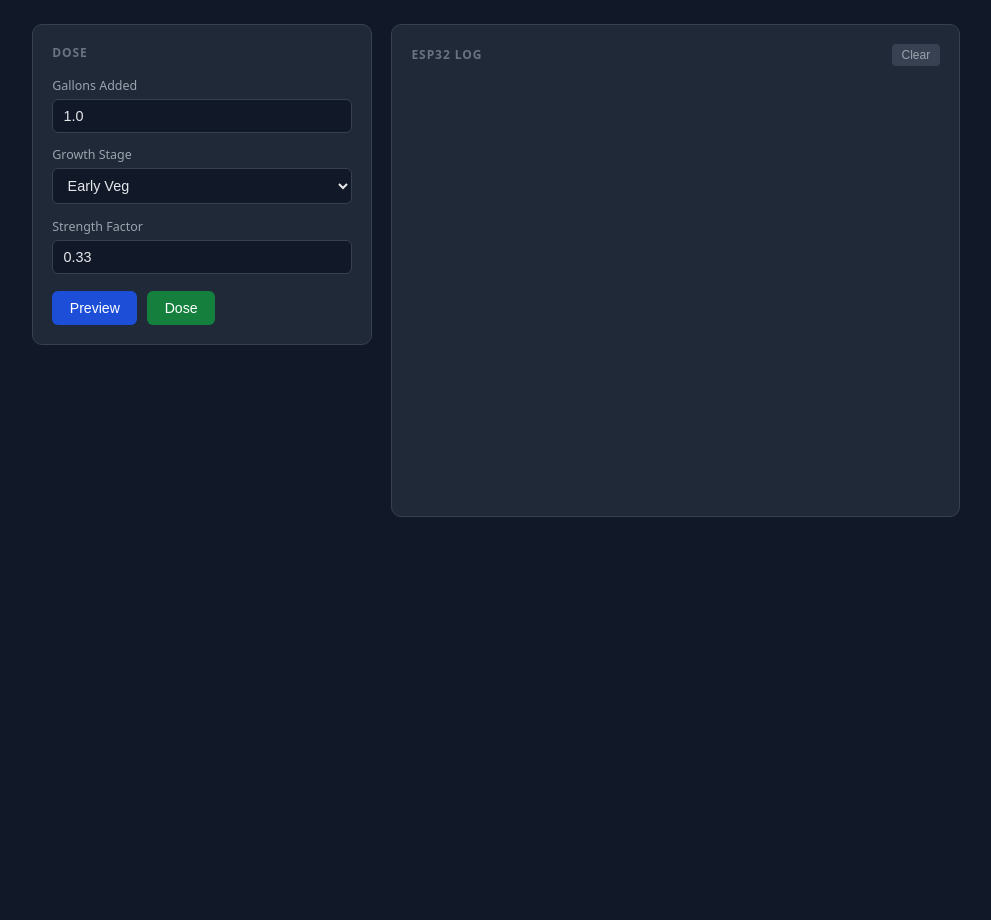
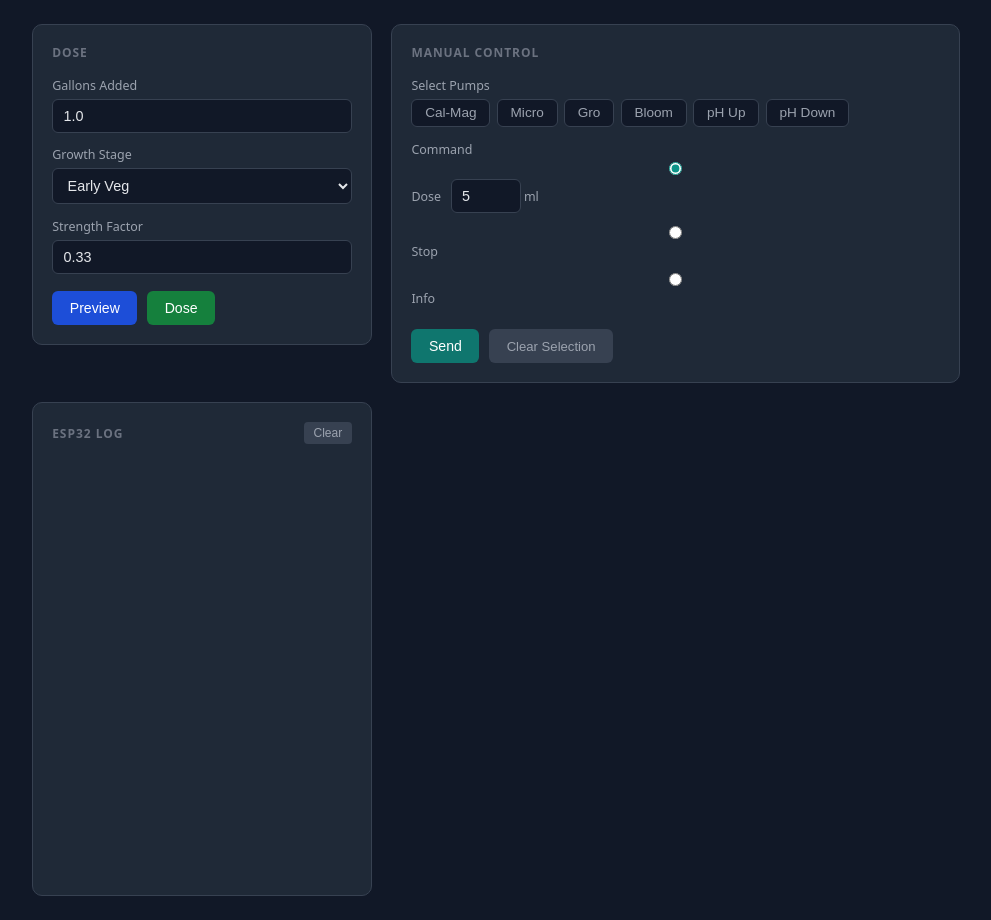
Before and after one commit to Abiel5/doser-ui, a Flask app: page / in a window 1280 px wide. Shown: the part 55-975 px from the top of the page, without its empty margins (144-1135 px from the left). Before the commit the page ends 572 px from the top, so only its background shows below. Run offline with Flask 3, Linux system fonts and the light colour scheme; data that the repository does not hold is empty.

Commit message:
Add manual pump control — per-pump command UI with multi-select

```diff
--- a/app.py
+++ b/app.py
@@ -28,7 +28,7 @@ from config import (
 
 app = Flask(__name__)
 
-# ── SSE broadcast ─────────────────────────────────────────────────────────────
+# ── SSE broadcast ─────────────────────────────────────────────────────
 # Each connected browser gets its own queue; broadcast pushes to all of them.
 _sse_clients: list[queue.Queue] = []
 _sse_lock = threading.Lock()
@@ -47,7 +47,7 @@ def broadcast(data: dict) -> None:
             _sse_clients.remove(q)
 
 
-# ── MQTT client ───────────────────────────────────────────────────────────────
+# ── MQTT client ──────────────────────────────────────────────────────
 _mqtt = mqtt.Client(client_id="doser-ui", protocol=mqtt.MQTTv311)
 
 
@@ -88,7 +88,7 @@ def start_mqtt() -> None:
     _mqtt.loop_start()
 
 
-# ── Nutrient math ─────────────────────────────────────────────────────────────
+# ── Nutrient math ─────────────────────────────────────────────────────
 def compute_doses(gallons: float, stage: str, strength: float) -> dict:
     recipe = STAGE_RECIPES[stage]
     return {
@@ -155,14 +155,29 @@ def _parse_form(data: dict) -> tuple:
     return gallons, stage, strength, system_id
 
 
-# ── Routes ────────────────────────────────────────────────────────────────────
+# ── Routes ───────────────────────────────────────────────────────────────
+PUMP_LABELS = {
+    "calmag": "Cal-Mag",
+    "micro":  "Micro",
+    "gro":    "Gro",
+    "bloom":  "Bloom",
+    "phup":   "pH Up",
+    "phdown": "pH Down",
+}
+
+PUMP_ORDER = ["calmag", "micro", "gro", "bloom", "phup", "phdown"]
+
+
 @app.route("/")
 def index():
+    system = SYSTEMS[0]
+    pumps = [{"id": pid, "label": PUMP_LABELS.get(pid, pid)} for pid in PUMP_ORDER if pid in system["pumps"].values()]
     return render_template(
         "index.html",
         systems=SYSTEMS,
         stages=STAGE_LABELS,
         default_strength=DEFAULT_STRENGTH,
+        pumps=pumps,
         delays={
             "calmag": DELAY_CALMAG_SEC,
             "micro":  DELAY_MICRO_SEC,
@@ -212,6 +227,52 @@ def abort():
     return jsonify({"ok": True})
 
 
+@app.route("/command", methods=["POST"])
+def command():
+    data = request.json
+    pump_ids = data.get("pump_ids", [])
+    cmd = data.get("cmd", "").strip()
+
+    if not pump_ids:
+        return jsonify({"error": "no pumps selected"}), 400
+    if not cmd:
+        return jsonify({"error": "no command specified"}), 400
+
+    valid_pumps = {pid for s in SYSTEMS for pid in s["pumps"].values()}
+    invalid = [p for p in pump_ids if p not in valid_pumps]
+    if invalid:
+        return jsonify({"error": "unknown pump_ids: {}".format(invalid)}), 400
+
+    c = cmd.upper()
+    is_motor_dose = c.startswith("D,") or c.startswith("DS,") or c.startswith("DC,") or c == "R"
+
+    if len(pump_ids) > 1 and is_motor_dose:
+        payload = {
+            "v": 1,
+            "type": "pump_batch",
+            "batch_id": "manual-{}".format(uuid4().hex[:8]),
+            "options": {"stop_on_error": False},
+            "commands": [
+                {"item_id": "step-{}".format(i + 1), "pump_id": pid, "cmd": cmd}
+                for i, pid in enumerate(pump_ids)
+            ],
+        }
+        _mqtt.publish(MQTT_CMD_TOPIC, json.dumps(payload))
+        broadcast({"type": "ui_event", "state": "batch_sent", "batch_id": payload["batch_id"], "ts": _ts()})
+    else:
+        for pid in pump_ids:
+            payload = {
+                "v": 1,
+                "pump_id": pid,
+                "cmd": cmd,
+                "request_id": "manual-{}".format(uuid4().hex[:6]),
+                "options": {"queue_if_busy": True},
+            }
+            _mqtt.publish(MQTT_CMD_TOPIC, json.dumps(payload))
+
+    return jsonify({"ok": True, "pump_ids": pump_ids, "cmd": cmd})
+
+
 @app.route("/stream")
 def stream():
     """SSE endpoint — each browser connection gets its own message queue."""
@@ -221,7 +282,6 @@ def stream():
 
     def generate():
         try:
-            # Greet the new connection
             yield "data: {}\n\n".format(
                 json.dumps({"type": "ui_event", "state": "stream_connected", "ts": _ts()})
             )
--- a/templates/index.html
+++ b/templates/index.html
@@ -58,7 +58,6 @@
       margin-bottom: 1rem;
     }
 
-    /* System selector */
     .system-selector { display: flex; gap: 0.5rem; flex-wrap: wrap; margin-bottom: 1.1rem; }
     .system-btn {
       padding: 0.35rem 0.9rem;
@@ -71,7 +70,6 @@
     }
     .system-btn.active { border-color: #38bdf8; color: #38bdf8; background: #0c2b40; }
 
-    /* Form fields */
     .field { margin-bottom: 0.85rem; }
     .field label { display: block; font-size: 0.78rem; color: #9ca3af; margin-bottom: 0.3rem; }
     .field input, .field select {
@@ -89,7 +87,6 @@
     }
     .field select option { background: #1f2937; }
 
-    /* Buttons */
     .actions { display: flex; gap: 0.6rem; margin-top: 1.1rem; flex-wrap: wrap; }
     button {
       padding: 0.55rem 1.1rem;
@@ -108,8 +105,26 @@
     .btn-abort { background: #991b1b; color: #fff; display: none; }
     .btn-abort.visible { display: inline-block; }
     .btn-abort:not(:disabled):hover { background: #b91c1c; }
+    .btn-send { background: #0f766e; color: #fff; }
+    .btn-send:not(:disabled):hover { background: #0d9488; }
+    .btn-clear-sel { background: #374151; color: #9ca3af; font-size: 0.82rem; }
+    .btn-clear-sel:hover { background: #4b5563; }
 
-    /* Preview table */
+    .pump-grid { display: flex; flex-wrap: wrap; gap: 0.4rem; margin-top: 0.3rem; }
+    .pump-btn {
+      padding: 0.35rem 0.8rem;
+      border-radius: 6px;
+      border: 1px solid #374151;
+      background: #111827;
+      color: #9ca3af;
+      font-size: 0.85rem;
+      cursor: pointer;
+    }
+    .pump-btn.selected { border-color: #0d9488; color: #2dd4bf; background: #042f2e; }
+    .cmd-options { display: flex; flex-direction: column; gap: 0.5rem; margin-top: 0.3rem; }
+    .cmd-radio { display: flex; align-items: center; gap: 0.4rem; font-size: 0.88rem; color: #d1d5db; cursor: pointer; }
+    .cmd-radio input[type=radio] { accent-color: #0d9488; }
+
     #preview-panel { margin-top: 1.1rem; display: none; }
     #preview-panel.visible { display: block; }
     .preview-title { font-size: 0.75rem; color: #6b7280; text-transform: uppercase; letter-spacing: 0.06em; margin-bottom: 0.5rem; }
@@ -121,7 +136,6 @@
     .dose-table tr:nth-child(even) { background: #111827; }
     .dose-table .total td { border-top: 1px solid #374151; padding-top: 0.45rem; font-weight: 600; color: #fff; }
 
-    /* Log panel */
     .log-header { display: flex; justify-content: space-between; align-items: center; margin-bottom: 0.7rem; }
     .btn-clear {
       padding: 0.25rem 0.6rem;
@@ -145,7 +159,6 @@
     }
     .log-entry { padding: 0.1rem 0.2rem; border-bottom: 1px solid #1f2937; }
     .log-entry .ts { color: #374151; }
-
     .log-entry.ui        { color: #fbbf24; }
     .log-entry.running   { color: #38bdf8; }
     .log-entry.completed { color: #4ade80; }
@@ -168,12 +181,10 @@
 </header>
 
 <main>
-  <!-- ── Left: Dose Form ───────────────────────────────────────────────── -->
   <div class="card">
     <div class="card-title">Dose</div>
 
     {% if systems | length > 1 %}
-    <div class="card-title" style="margin-bottom:0.4rem">System</div>
     <div class="system-selector" id="system-selector">
       {% for s in systems %}
       <button class="system-btn {% if loop.first %}active{% endif %}"
@@ -182,7 +193,6 @@
       {% endfor %}
     </div>
     {% else %}
-    <!-- Single system: keep the id in a hidden field, no selector shown -->
     <input type="hidden" id="single-system-id" value="{{ systems[0].id }}">
     {% endif %}
 
@@ -190,7 +200,6 @@
       <label>Gallons Added</label>
       <input type="number" id="gallons" value="1.0" min="0.1" step="0.5">
     </div>
-
     <div class="field">
       <label>Growth Stage</label>
       <select id="stage">
@@ -199,7 +208,6 @@
         {% endfor %}
       </select>
     </div>
-
     <div class="field">
       <label>Strength Factor</label>
       <input type="number" id="strength" value="{{ default_strength }}" min="0.01" max="1.0" step="0.01">
@@ -219,8 +227,41 @@
     </div>
   </div>
 
-  <!-- ── Right: Live Log ──────────────────────────────────────────────── -->
   <div class="card">
+    <div class="card-title">Manual Control</div>
+
+    <div class="field">
+      <label>Select Pumps</label>
+      <div class="pump-grid">
+        {% for pump in pumps %}
+        <button class="pump-btn" data-id="{{ pump.id }}" onclick="togglePump(this)">{{ pump.label }}</button>
+        {% endfor %}
+      </div>
+    </div>
+
+    <div class="field">
+      <label>Command</label>
+      <div class="cmd-options">
+        <label class="cmd-radio">
+          <input type="radio" name="cmd_type" value="dose" checked> Dose
+          <input type="number" id="cmd-ml" value="5" min="0.1" step="0.5" style="width:70px;margin-left:0.4rem"> ml
+        </label>
+        <label class="cmd-radio">
+          <input type="radio" name="cmd_type" value="stop"> Stop
+        </label>
+        <label class="cmd-radio">
+          <input type="radio" name="cmd_type" value="info"> Info
+        </label>
+      </div>
+    </div>
+
+    <div class="actions">
+      <button class="btn-send" onclick="sendCommand()">Send</button>
+      <button class="btn-clear-sel" onclick="clearPumpSelection()">Clear Selection</button>
+    </div>
+  </div>
+
+  <div class="card" style="grid-row: span 2;">
     <div class="log-header">
       <div class="card-title" style="margin-bottom:0">ESP32 Log</div>
       <button class="btn-clear" onclick="clearLog()">Clear</button>
@@ -232,10 +273,8 @@
 <script>
   const DELAYS = {{ delays | tojson }};
   const NUTRIENT_LABELS = {calmag:'Cal-Mag', micro:'Micro', gro:'Gro', bloom:'Bloom'};
-
   let activeBatchId = null;
 
-  // ── System selection ────────────────────────────────────────────────────────
   function selectSystem(btn) {
     document.querySelectorAll('.system-btn').forEach(b => b.classList.remove('active'));
     btn.classList.add('active');
@@ -248,28 +287,19 @@
     return hidden ? hidden.value : 'tent1';
   }
 
-  // ── Form data ───────────────────────────────────────────────────────────────
   function getFormData() {
     const gallons  = parseFloat(document.getElementById('gallons').value);
     const stage    = document.getElementById('stage').value;
     const strength = parseFloat(document.getElementById('strength').value);
-
-    if (isNaN(gallons) || gallons <= 0)          { alert('Enter a valid gallons value.'); return null; }
+    if (isNaN(gallons) || gallons <= 0) { alert('Enter a valid gallons value.'); return null; }
     if (isNaN(strength) || strength <= 0 || strength > 1) { alert('Strength must be between 0 and 1.'); return null; }
-
     return { gallons, stage, strength, system_id: getSystemId() };
   }
 
-  // ── Preview ─────────────────────────────────────────────────────────────────
   async function previewDose() {
     const body = getFormData();
     if (!body) return;
-
-    const resp = await fetch('/preview', {
-      method: 'POST',
-      headers: { 'Content-Type': 'application/json' },
-      body: JSON.stringify(body),
-    });
+    const resp = await fetch('/preview', { method: 'POST', headers: { 'Content-Type': 'application/json' }, body: JSON.stringify(body) });
     const data = await resp.json();
     if (data.error) { alert(data.error); return; }
     renderPreview(data);
@@ -277,61 +307,28 @@
 
   function renderPreview(data) {
     const nutrients = ['calmag', 'micro', 'gro', 'bloom'];
-    const rows = nutrients.map(k => `
-      <tr>
-        <td class="lbl">${NUTRIENT_LABELS[k]}</td>
-        <td class="val">${data.doses[k].toFixed(2)} ml</td>
-        <td class="delay">→ ${data.delays[k]}s</td>
-      </tr>`).join('');
-
-    document.getElementById('preview-body').innerHTML = rows + `
-      <tr class="total">
-        <td class="lbl">Total</td>
-        <td class="val">${data.total_ml.toFixed(2)} ml</td>
-        <td></td>
-      </tr>`;
-
+    const rows = nutrients.map(k => `<tr><td class="lbl">${NUTRIENT_LABELS[k]}</td><td class="val">${data.doses[k].toFixed(2)} ml</td><td class="delay">→ ${data.delays[k]}s</td></tr>`).join('');
+    document.getElementById('preview-body').innerHTML = rows + `<tr class="total"><td class="lbl">Total</td><td class="val">${data.total_ml.toFixed(2)} ml</td><td></td></tr>`;
     document.getElementById('preview-panel').classList.add('visible');
   }
 
-  // ── Dose ────────────────────────────────────────────────────────────────────
   async function sendDose() {
     const body = getFormData();
     if (!body) return;
-
     const btn = document.getElementById('dose-btn');
     btn.disabled = true;
-
-    const resp = await fetch('/dose', {
-      method: 'POST',
-      headers: { 'Content-Type': 'application/json' },
-      body: JSON.stringify(body),
-    });
+    const resp = await fetch('/dose', { method: 'POST', headers: { 'Content-Type': 'application/json' }, body: JSON.stringify(body) });
     const data = await resp.json();
-
-    if (data.error) {
-      alert(data.error);
-      btn.disabled = false;
-      return;
-    }
-
+    if (data.error) { alert(data.error); btn.disabled = false; return; }
     activeBatchId = data.batch_id;
     document.getElementById('abort-btn').classList.add('visible');
-
-    // Show preview from the response doses
-    renderPreview({
-      doses: data.doses,
-      total_ml: Object.values(data.doses).reduce((a, b) => a + b, 0),
-      delays: DELAYS,
-    });
+    renderPreview({ doses: data.doses, total_ml: Object.values(data.doses).reduce((a, b) => a + b, 0), delays: DELAYS });
   }
 
-  // ── Abort ───────────────────────────────────────────────────────────────────
   async function abortBatch() {
     await fetch('/abort', { method: 'POST' });
   }
 
-  // ── Log ─────────────────────────────────────────────────────────────────────
   function appendLog(text, cssClass) {
     const log = document.getElementById('log');
     const el = document.createElement('div');
@@ -344,78 +341,36 @@
   function formatMsg(msg) {
     const ts = `<span class="ts">[${msg._ts || '??:??:??'}]</span> `;
     const type = msg.type;
-
     if (type === 'ui_event') {
-      const map = {
-        mqtt_connected:    'MQTT connected',
-        mqtt_disconnected: 'MQTT disconnected',
-        mqtt_error:        `MQTT error rc=${msg.rc}`,
-        batch_sent:        `Batch sent → ${msg.batch_id}`,
-        stream_connected:  'Log stream connected',
-      };
+      const map = { mqtt_connected: 'MQTT connected', mqtt_disconnected: 'MQTT disconnected', mqtt_error: `MQTT error rc=${msg.rc}`, batch_sent: `Batch sent → ${msg.batch_id}`, stream_connected: 'Log stream connected' };
       return { text: ts + (map[msg.state] || msg.state), cls: 'ui' };
     }
-
     if (type === 'batch_event') {
-      const cls = msg.state === 'completed' ? 'completed'
-                : msg.state === 'aborted'   ? 'aborted'
-                : msg.state === 'accepted'  ? 'accepted'
-                : '';
-      const reason = msg.reason ? ` (${msg.reason})` : '';
-      return { text: `${ts}Batch [${msg.batch_id}] → <b>${msg.state}</b>${reason}`, cls };
+      const cls = msg.state === 'completed' ? 'completed' : msg.state === 'aborted' ? 'aborted' : msg.state === 'accepted' ? 'accepted' : '';
+      return { text: `${ts}Batch [${msg.batch_id}] → <b>${msg.state}</b>${msg.reason ? ' (' + msg.reason + ')' : ''}`, cls };
     }
-
     if (type === 'batch_item_event') {
       const ml = msg.requested_ml != null ? ` ${msg.requested_ml.toFixed(2)} ml` : '';
-      const extra = msg.state === 'post_delay' && msg.post_delay_ms
-        ? ` (delay ${(msg.post_delay_ms / 1000).toFixed(0)}s)` : '';
-      const label = NUTRIENT_LABELS[msg.pump_id] || msg.pump_id;
-      return {
-        text: `${ts}&nbsp;&nbsp;[${msg.item_id || msg.index}] ${label} ${msg.cmd}${ml} → <b>${msg.state}</b>${extra}`,
-        cls: msg.state,
-      };
+      const extra = msg.state === 'post_delay' && msg.post_delay_ms ? ` (delay ${(msg.post_delay_ms/1000).toFixed(0)}s)` : '';
+      return { text: `${ts}&nbsp;&nbsp;[${msg.item_id || msg.index}] ${NUTRIENT_LABELS[msg.pump_id] || msg.pump_id} ${msg.cmd}${ml} → <b>${msg.state}</b>${extra}`, cls: msg.state };
     }
-
-    if (type === 'pump_event') {
-      return { text: `${ts}Pump [${msg.pump_id}] → ${msg.state}`, cls: msg.state };
-    }
-
-    if (type === 'controller_status') {
-      const up = msg.uptime_sec != null ? ` (up ${msg.uptime_sec}s)` : '';
-      return { text: `${ts}ESP32 ${msg.state}${up}`, cls: 'status' };
-    }
-
-    if (type === 'batch_response') {
-      const ok = msg.ok ? 'accepted' : `rejected: ${msg.reason}`;
-      return { text: `${ts}Batch response: ${ok}`, cls: msg.ok ? 'accepted' : 'failed' };
-    }
-
-    // Fallback: raw JSON
+    if (type === 'pump_event') return { text: `${ts}Pump [${msg.pump_id}] → ${msg.state}`, cls: msg.state };
+    if (type === 'controller_status') return { text: `${ts}ESP32 ${msg.state}${msg.uptime_sec != null ? ' (up ' + msg.uptime_sec + 's)' : ''}`, cls: 'status' };
+    if (type === 'batch_response') return { text: `${ts}Batch response: ${msg.ok ? 'accepted' : 'rejected: ' + msg.reason}`, cls: msg.ok ? 'accepted' : 'failed' };
     return { text: `${ts}${JSON.stringify(msg)}`, cls: '' };
   }
 
-  function clearLog() {
-    document.getElementById('log').innerHTML = '';
-  }
+  function clearLog() { document.getElementById('log').innerHTML = ''; }
 
-  // ── SSE ─────────────────────────────────────────────────────────────────────
   const evtSource = new EventSource('/stream');
   const mqttStatus = document.getElementById('mqtt-status');
 
   evtSource.onmessage = function (e) {
     const msg = JSON.parse(e.data);
-
     if (msg.type === 'ui_event') {
-      if (msg.state === 'mqtt_connected') {
-        mqttStatus.textContent = 'MQTT: connected';
-        mqttStatus.className = 'connected';
-      } else if (msg.state === 'mqtt_disconnected') {
-        mqttStatus.textContent = 'MQTT: disconnected';
-        mqttStatus.className = 'disconnected';
-      }
+      if (msg.state === 'mqtt_connected') { mqttStatus.textContent = 'MQTT: connected'; mqttStatus.className = 'connected'; }
+      else if (msg.state === 'mqtt_disconnected') { mqttStatus.textContent = 'MQTT: disconnected'; mqttStatus.className = 'disconnected'; }
     }
-
-    // Restore UI state on batch finish
     if (msg.type === 'batch_event' && (msg.state === 'completed' || msg.state === 'aborted')) {
       if (msg.batch_id === activeBatchId) {
         activeBatchId = null;
@@ -423,15 +378,36 @@
         document.getElementById('abort-btn').classList.remove('visible');
       }
     }
-
     const { text, cls } = formatMsg(msg);
     appendLog(text, cls);
   };
 
-  evtSource.onerror = function () {
-    mqttStatus.textContent = 'MQTT: stream error';
-    mqttStatus.className = 'disconnected';
-  };
+  evtSource.onerror = function () { mqttStatus.textContent = 'MQTT: stream error'; mqttStatus.className = 'disconnected'; };
+
+  function togglePump(btn) { btn.classList.toggle('selected'); }
+  function clearPumpSelection() { document.querySelectorAll('.pump-btn.selected').forEach(b => b.classList.remove('selected')); }
+
+  function buildCmd() {
+    const type = document.querySelector('input[name="cmd_type"]:checked').value;
+    if (type === 'dose') {
+      const ml = parseFloat(document.getElementById('cmd-ml').value);
+      if (isNaN(ml) || ml <= 0) { alert('Enter a valid ml value.'); return null; }
+      return `D,${ml.toFixed(2)}`;
+    }
+    if (type === 'stop') return 'X';
+    if (type === 'info') return 'i';
+    return null;
+  }
+
+  async function sendCommand() {
+    const selected = [...document.querySelectorAll('.pump-btn.selected')].map(b => b.dataset.id);
+    if (!selected.length) { alert('Select at least one pump.'); return; }
+    const cmd = buildCmd();
+    if (!cmd) return;
+    const resp = await fetch('/command', { method: 'POST', headers: { 'Content-Type': 'application/json' }, body: JSON.stringify({ pump_ids: selected, cmd }) });
+    const data = await resp.json();
+    if (data.error) alert(data.error);
+  }
 </script>
 
 </body>
```
